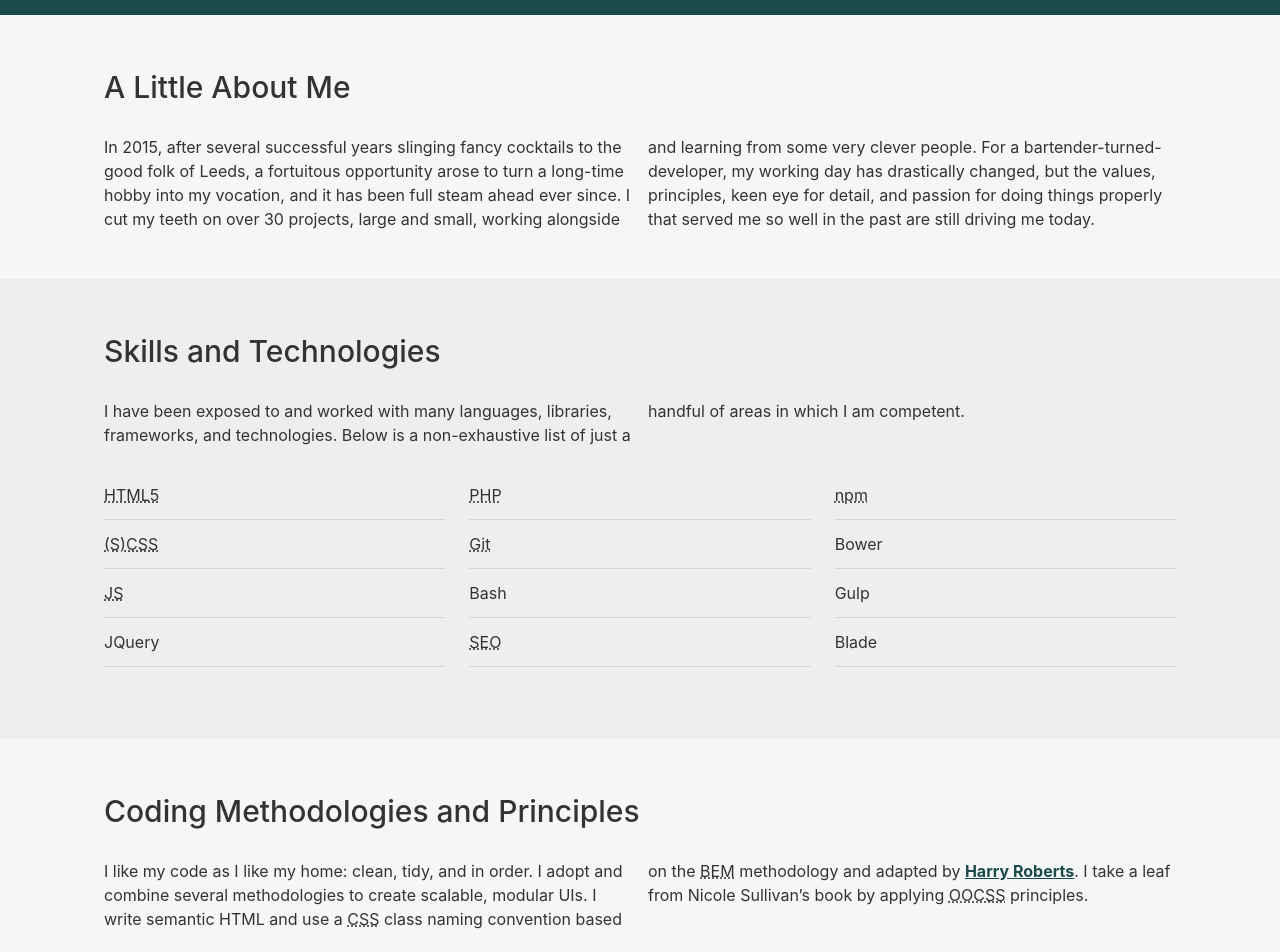
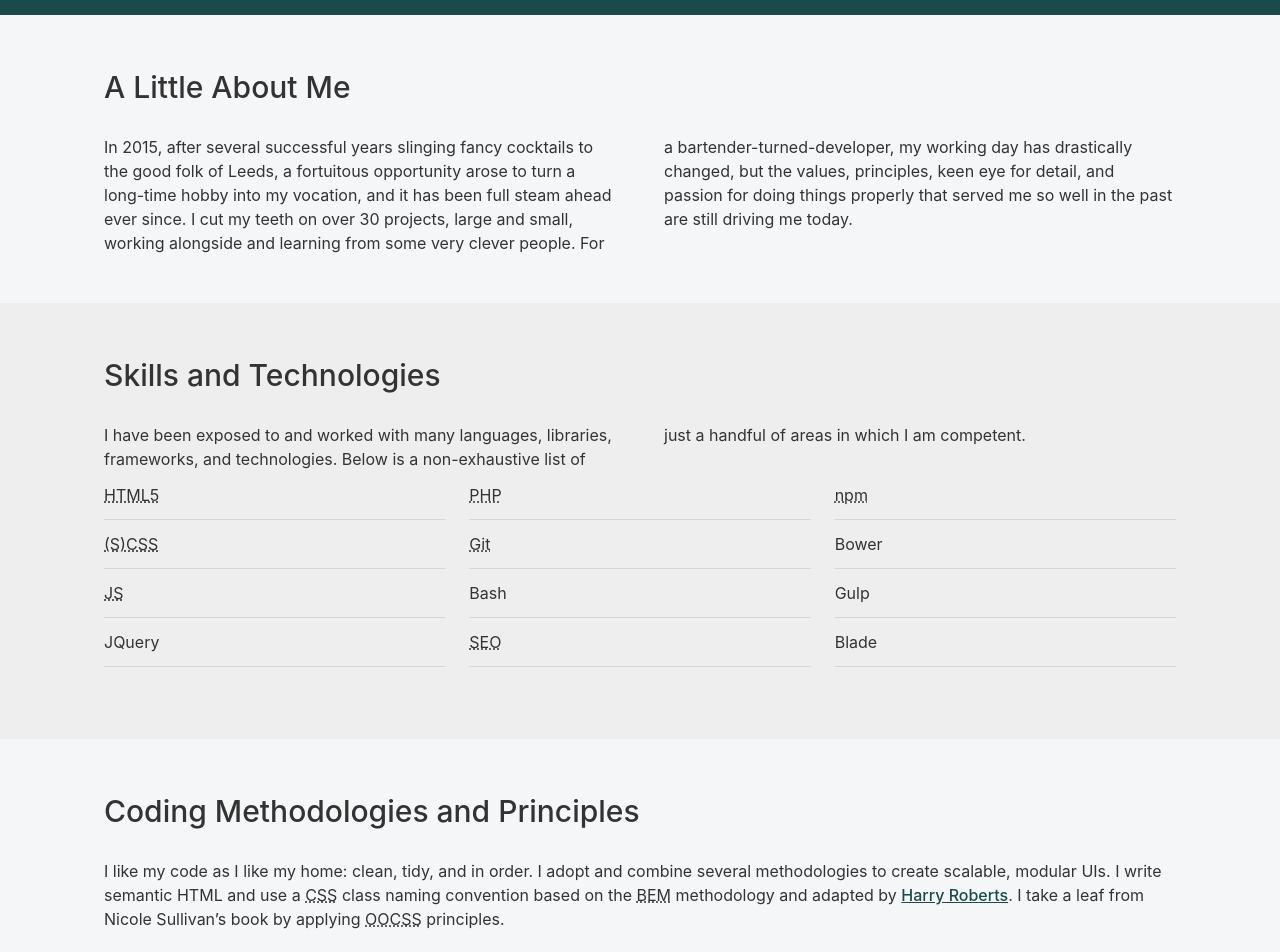
Before and after one commit to andycochrane/andycochrane.github.io, a plain HTML site: page index.html in a window 1280 px wide. Shown: the part 300-1252 px from the top of the page. Drawn offline with Linux system fonts and the light colour scheme.

Commit message:
Removed column utility and made a scope class

```diff
--- a/index.html
+++ b/index.html
@@ -89,7 +89,7 @@
 
         a {
             color: var(--color-brand);
-            font-weight: bold;
+            font-weight: 500;
         }
 
 
@@ -282,19 +282,25 @@
 
 
 
+        /* SCOPES */
+        @media screen and (min-width: 45em) {
+            .s-content-text {
+                column-count: 2;
+                column-gap: 3rem;
+            }
+        }
+
+
+
         /* UTILITIES */
 
         .u-mb0 {
             margin-bottom: 0;
         }
 
-        @media screen and (min-width: 45em) {
 
-          .u-cols-2\@md {
-            column-count: 2;
-          }
+}
 
-        }
 
     </style>
 
@@ -325,7 +331,12 @@
 
                 <h2>A Little About Me</h2>
 
-                <p class="u-mb0  u-cols-2@md">In 2015, after several successful years slinging fancy cocktails to the good folk of Leeds, a fortuitous opportunity arose to turn a long-time hobby into my vocation, and it has been full steam ahead ever since. I cut my teeth on over 30 projects, large and small, working alongside and learning from some very clever people. For a bartender-turned-developer, my working day has drastically changed, but the values, principles, keen eye for detail, and passion for doing things properly that served me so well in the past are still driving me today.</p>
+                <div class="s-content-text">
+
+                    <p class="u-mb0">In 2015, after several successful years slinging fancy cocktails to the good folk of Leeds, a fortuitous opportunity arose to turn a long-time hobby into my vocation, and it has been full steam ahead ever since. I cut my teeth on over 30 projects, large and small, working alongside and learning from some very clever people. For a bartender-turned-developer, my working day has drastically changed, but the values, principles, keen eye for detail, and passion for doing things properly that served me so well in the past are still driving me today.</p>
+
+                </div>
+
 
             </div>
         </section>
@@ -334,8 +345,9 @@
             <div class="o-wrapper">
 
                 <h2>Skills and Technologies</h2>
-
-                <p class="u-cols-2@md">I have been exposed to and worked with many languages, libraries, frameworks, and technologies. Below is a non-exhaustive list of just a handful of areas in which I am competent.</p>
+                <div class="s-content-text">
+                    <p>I have been exposed to and worked with many languages, libraries, frameworks, and technologies. Below is a non-exhaustive list of just a handful of areas in which I am competent.</p>
+                </div>
 
                 <ul class="c-feature-list c-feature-list--small">
                     <li class="c-feature-list__item"><abbr title="HyperText Markup Language">HTML5</abbr></li>
@@ -360,7 +372,7 @@
 
                 <h2>Coding Methodologies and Principles</h2>
 
-                <p class="u-cols-2@md">I like my code as I like my home: clean, tidy, and in order. I adopt and combine several methodologies to create scalable, modular UIs. I write semantic HTML and use a <abbr title="Cascading Style Sheets">CSS</abbr> class naming convention based on the <abbr title="Blocks, Elements and Modifiers">BEM</abbr> methodology and adapted by <a href="https://csswizardry.com/2015/08/bemit-taking-the-bem-naming-convention-a-step-further/">Harry Roberts</a>. I take a leaf from Nicole Sullivan’s book by applying <abbr title="Object Oriented CSS">OOCSS</abbr> principles.</p>
+                <p>I like my code as I like my home: clean, tidy, and in order. I adopt and combine several methodologies to create scalable, modular UIs. I write semantic HTML and use a <abbr title="Cascading Style Sheets">CSS</abbr> class naming convention based on the <abbr title="Blocks, Elements and Modifiers">BEM</abbr> methodology and adapted by <a href="https://csswizardry.com/2015/08/bemit-taking-the-bem-naming-convention-a-step-further/">Harry Roberts</a>. I take a leaf from Nicole Sullivan’s book by applying <abbr title="Object Oriented CSS">OOCSS</abbr> principles.</p>
 
                 <ul class="c-feature-list c-feature-list--large">
                     <li class="c-feature-list__item"><abbr title="Object Oriented Cascading Style Sheets">OOCSS</abbr></li>
@@ -377,22 +389,16 @@
         <section class="c-band  c-band--tint">
             <div class="o-wrapper">
                 <h2>Best Practices</h2>
-                <p class="u-cols-2@md">The web is for everyone, and I want to ensure that the work I produce is as inclusive and accessible as possible. But it is about more than just disabilities. The responsibility is in providing help to all users who face any barriers to using the web. This includes catering for those accessing the web using assistive technologies or on poor networks. The goal is to ensure that everyone can enjoy a positive web experience and get to the information they need. Coding for accessibility is a learning process and I am a fledgling student, but the first step is in being mindful of it.</p>
-                <!-- <ul class="c-feature-list c-feature-list--small">
-                    <li class="c-feature-list__item">Accessibility</li>
-                    <li class="c-feature-list__item">Performance</li>
-                    <li class="c-feature-list__item">Security</li>
-                    <li class="c-feature-list__item">Modular</li>
-                    <li class="c-feature-list__item"></li>
-                    <li class="c-feature-list__item"></li>
-                </ul> -->
+                <div class="s-content-text">
+                    <p>The web is for everyone, and I want to ensure that the work I produce is as inclusive and accessible as possible. But it is about more than just disabilities. The responsibility is in providing help to all users who face any barriers to using the web. This includes catering for those accessing the web using assistive technologies or on poor networks. The goal is to ensure that everyone can enjoy a positive web experience and get to the information they need. Coding for accessibility is a learning process and I am a fledgling student, but the first step is in being mindful of it.</p>
+                </div>
             </div>
         </section>
 
         <section class="c-band">
             <div class="o-wrapper">
                 <h2>Clients</h2>
-                <p class="u-cols-2@md">I’ve been lucky enough to work with some amazing people on some very exciting projects…</p>
+                <p>I’ve been lucky enough to work with some amazing people on some very exciting projects…</p>
                 <div class="c-clients">
                   <a href="#0" class="c-clients__link">
                     <img src="/assets/img/logo-ghd.png" class="c-clients__logo" alt="ghd" />
@@ -430,8 +436,9 @@
         <section class="c-band">
             <div class="o-wrapper">
                 <h2>Let’s Talk</h2>
-                <p class="u-cols-2@md">Lorem ipsum dolor sit amet, consectetur adipisicing elit. Enim illum quidem recusandae, ipsum voluptatem vero! Possimus soluta eveniet illo, recusandae eligendi, iste repellat nobis! Vitae, cumque cupiditate magnam perspiciatis, illum voluptatum nesciunt doloribus rerum illo, voluptate quas doloremque, deserunt incidunt.</p>
-                </ul>
+                <div class="s-content-text">
+                    <p>Lorem ipsum dolor sit amet, consectetur adipisicing elit. Enim illum quidem recusandae, ipsum voluptatem vero! Possimus soluta eveniet illo, recusandae eligendi, iste repellat nobis! Vitae, cumque cupiditate magnam perspiciatis, illum voluptatum nesciunt doloribus rerum illo, voluptate quas doloremque, deserunt incidunt.</p>
+                </div>
             </div>
         </section>
 
```
